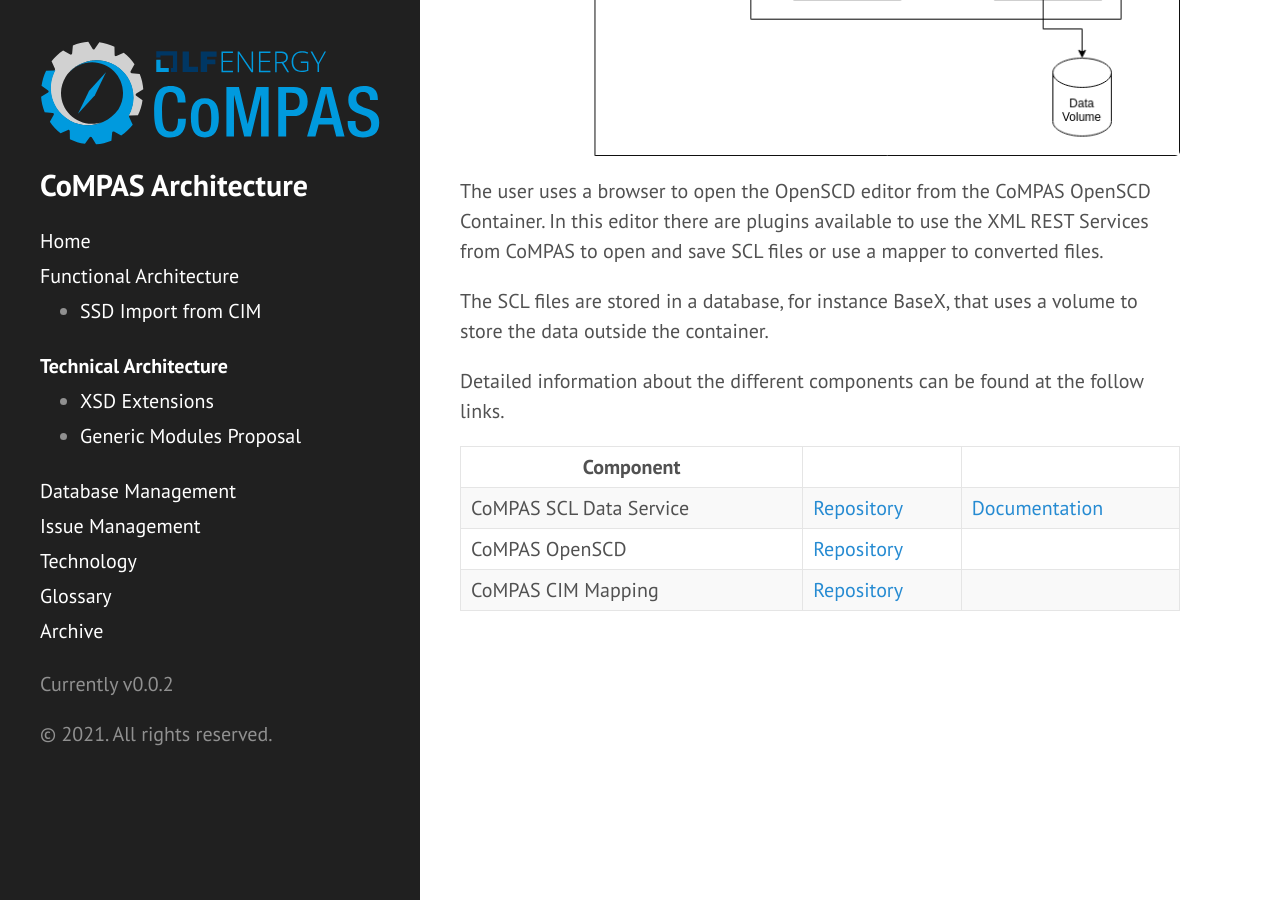
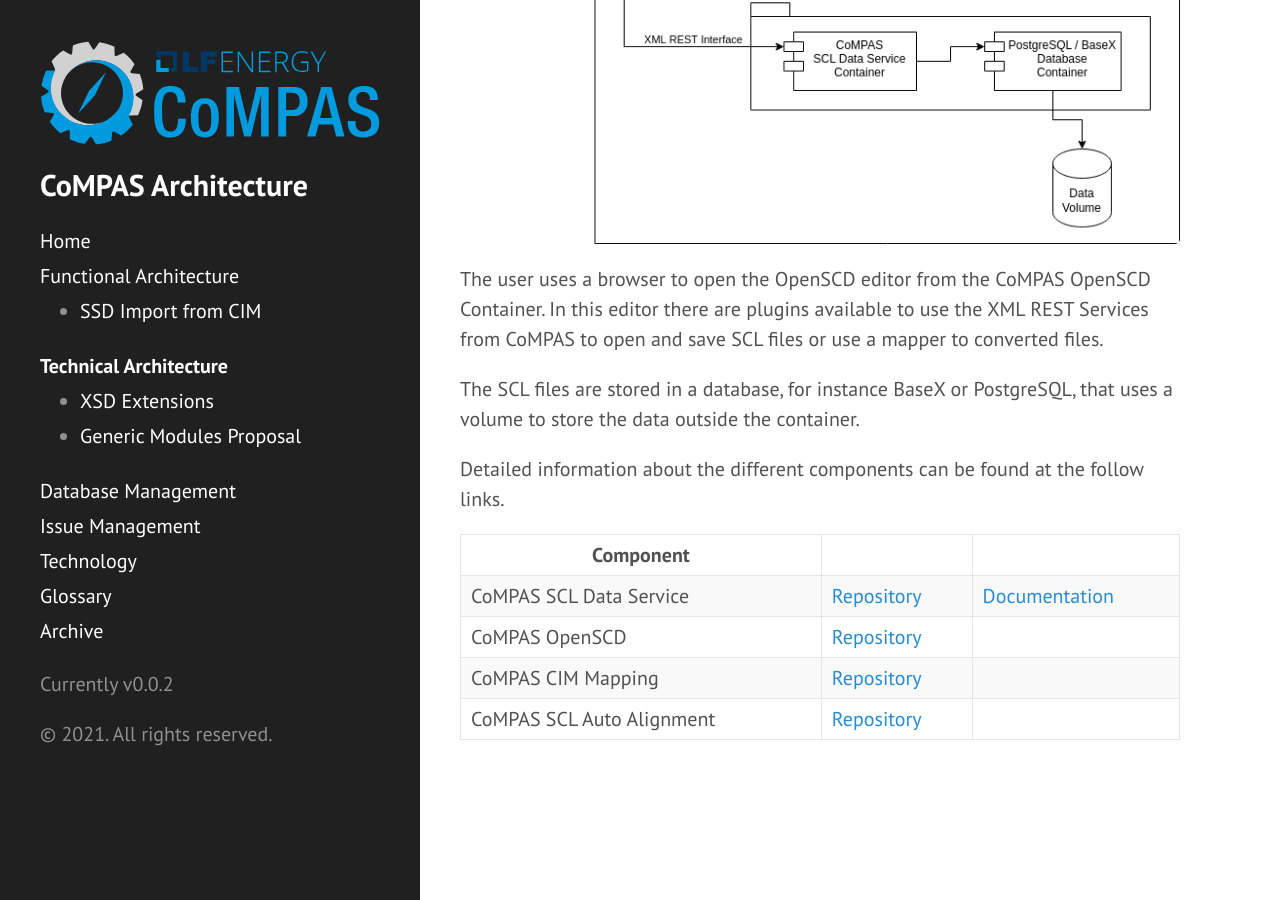
Before and after one commit to com-pas/compas-architecture, a Jekyll site: the page built from technical/TECHNICAL_ARCHITECTURE.md, in a window 1280 px wide and 900 px high, scrolled down 2206 px. Built offline with Jekyll 4.4.1, drawn with Linux system fonts in a browser that asks for light colours; our own code applies the rules of GitHub Pages for plain Markdown files.

Commit message:
Added SCL Auto Alignment to diagram.
Signed-off-by: Dennis Labordus <dennis.labordus@alliander.com>

```diff
--- a/technical/TECHNICAL_ARCHITECTURE.md
+++ b/technical/TECHNICAL_ARCHITECTURE.md
@@ -42,12 +42,13 @@ This view will be updated during time to add the new components that are build.
 The user uses a browser to open the OpenSCD editor from the CoMPAS OpenSCD Container. In this editor there are plugins
 available to use the XML REST Services from CoMPAS to open and save SCL files or use a mapper to converted files.
 
-The SCL files are stored in a database, for instance BaseX, that uses a volume to store the data outside the container.
+The SCL files are stored in a database, for instance BaseX or PostgreSQL, that uses a volume to store the data outside the container.
 
 Detailed information about the different components can be found at the follow links.
 
-| Component |  |  |
-| --- | --- | --- |
-| CoMPAS SCL Data Service | [Repository](https://github.com/com-pas/compas-scl-data-service)  | [Documentation](https://github.com/com-pas/compas-scl-data-service/blob/doc/compas-scl-data-service.md) |
-| CoMPAS OpenSCD | [Repository](https://github.com/com-pas/compas-open-scd)  |  |
-| CoMPAS CIM Mapping | [Repository](https://github.com/com-pas/compas-cim-mapping)  |  |
+| Component                 |                                                                    |                                                                                                               |
+|---------------------------|--------------------------------------------------------------------|---------------------------------------------------------------------------------------------------------------|
+| CoMPAS SCL Data Service   | [Repository](https://github.com/com-pas/compas-scl-data-service)   | [Documentation](https://github.com/com-pas/compas-scl-data-service/blob/main/doc/compas-scl-data-service.md)  |
+| CoMPAS OpenSCD            | [Repository](https://github.com/com-pas/compas-open-scd)           |                                                                                                               |
+| CoMPAS CIM Mapping        | [Repository](https://github.com/com-pas/compas-cim-mapping)        |                                                                                                               |
+| CoMPAS SCL Auto Alignment | [Repository](https://github.com/com-pas/compas-scl-auto-alignment) |                                                                                                               |
```
Also changed, not shown: technical/images/CoMPAS-DeploymentView.png, 1 other file.
